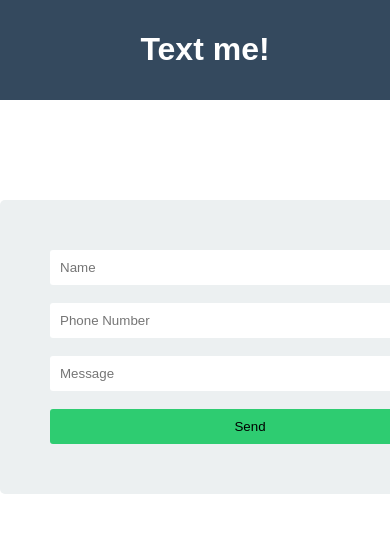
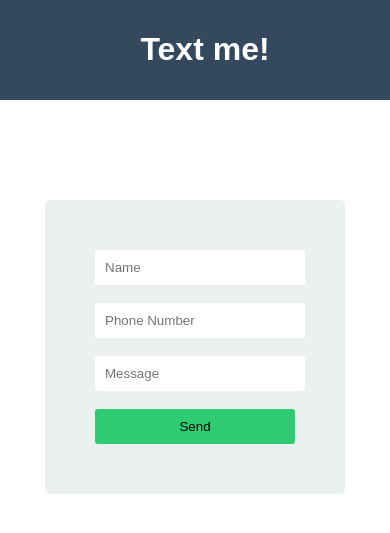
Before and after one commit to jmaldia/twilioappphp, a PHP site: page / in a window 390 px wide; the page is wider, and only the part inside the window is pictured. Shown: the top 533 px of that part. Run offline with PHP 8.4, Linux system fonts and the light colour scheme.

Commit message:
Update index.php

```diff
--- a/index.php
+++ b/index.php
@@ -52,6 +52,11 @@
         background: #2ecc71;
         width: 100%;
     }
+    @media screen and (max-width: 480px) {
+        .form_box_wrapper {
+            max-width: 200px!important;
+        }
+    }
 </style>
 </head>
 
```
